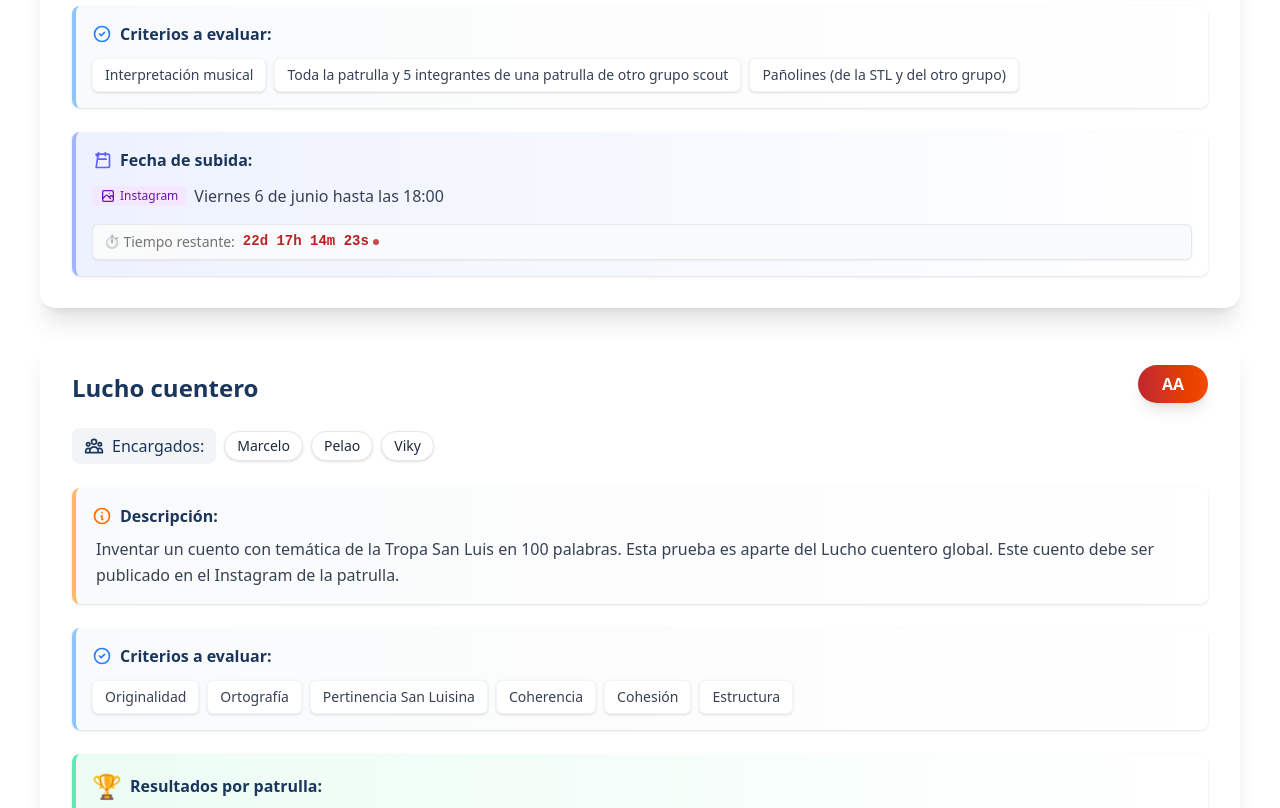
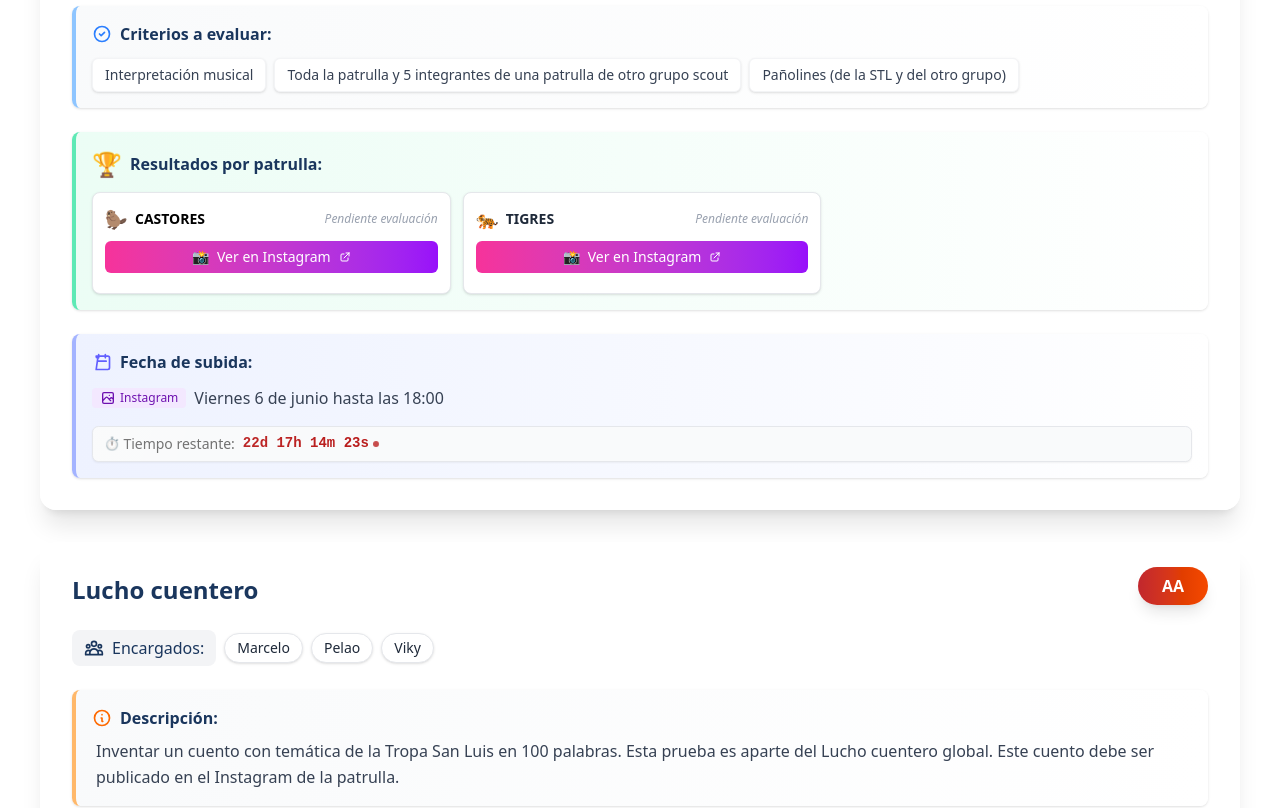
Before and after one commit to Xavier-LB/tropasanluis, a SvelteKit app: page /semana-sanluisina in a window 1280 px wide. Shown: the part 8620-9428 px from the top of the page. Built offline with nearby package versions, Linux system fonts and the light colour scheme.

Commit message:
Update Semana Sanluisina page to include additional Instagram links for musical and escena80 categories, enhancing the scoring structure with relevant submission links.

```diff
--- a/src/routes/semana-sanluisina/+page.svelte
+++ b/src/routes/semana-sanluisina/+page.svelte
@@ -111,7 +111,7 @@
         foto: { puntaje: 1000, link: 'https://www.instagram.com/p/DKiOvEyvT0R/' },
         saludos: { puntaje: 1155, link: 'https://www.instagram.com/p/DKiR2gyAjdb' },
         musical: { puntaje: null },
-        escena80: { puntaje: null },
+        escena80: { puntaje: null, link: 'https://www.instagram.com/p/DKk0IskAjcv/' },
         brainRot: { puntaje: null, link: 'https://www.instagram.com/p/DKag7hRvR-z/' }
       },
       total: 8630
@@ -134,8 +134,8 @@
         cityTour: { puntaje: 1250, link: 'https://www.instagram.com/p/DKfnihtvW2x' },
         foto: { puntaje: 750, link: 'https://www.instagram.com/p/DKiA_ukvvD4/' },
         saludos: { puntaje: 300, link: 'https://www.instagram.com/p/DKiPUJ7gP-9' },
-        musical: { puntaje: null },
-        escena80: { puntaje: null },
+        musical: { puntaje: null, link: 'https://www.instagram.com/p/DKkyYtsvJrX/' },
+        escena80: { puntaje: null, link: 'https://www.instagram.com/p/DKk0BXXyxwg/' },
         brainRot: { puntaje: null, link: 'https://www.instagram.com/p/DKahLlAybTk/' }
       },
       total: 11850,
@@ -183,8 +183,8 @@
         cityTour: { puntaje: 2000, link: 'https://www.instagram.com/p/DKfmc-2vlfu' },
         foto: { puntaje: 100, link: 'https://www.instagram.com/p/DKht_lQAGiw/' },
         saludos: { puntaje: 2000, link: 'https://www.instagram.com/p/DKiO8YDAXPh' },
-        musical: { puntaje: null },
-        escena80: { puntaje: null },
+        musical: { puntaje: null, link: 'https://www.instagram.com/p/DKkvtdJvUbF' },
+        escena80: { puntaje: null, link: 'https://www.instagram.com/p/DKkurENPenl/' },
         brainRot: { puntaje: null, link: 'https://www.instagram.com/p/DKZgk5nAAGs/' }
       },
       total: 10350
```
